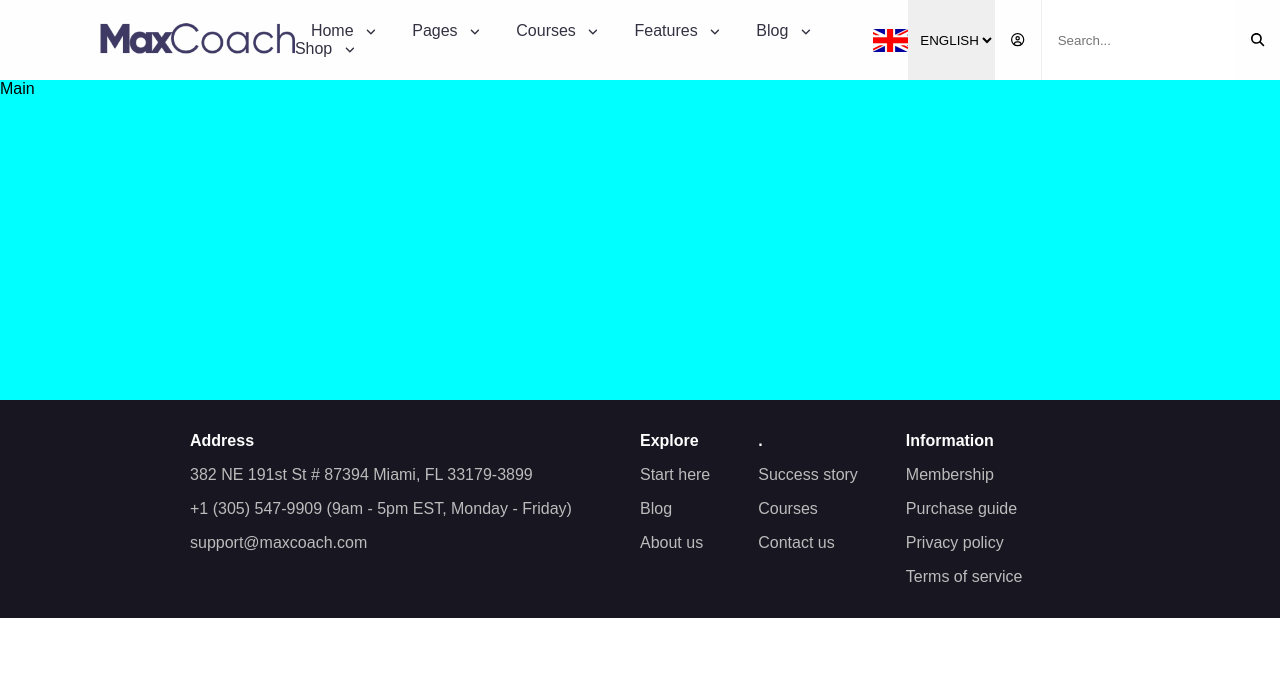
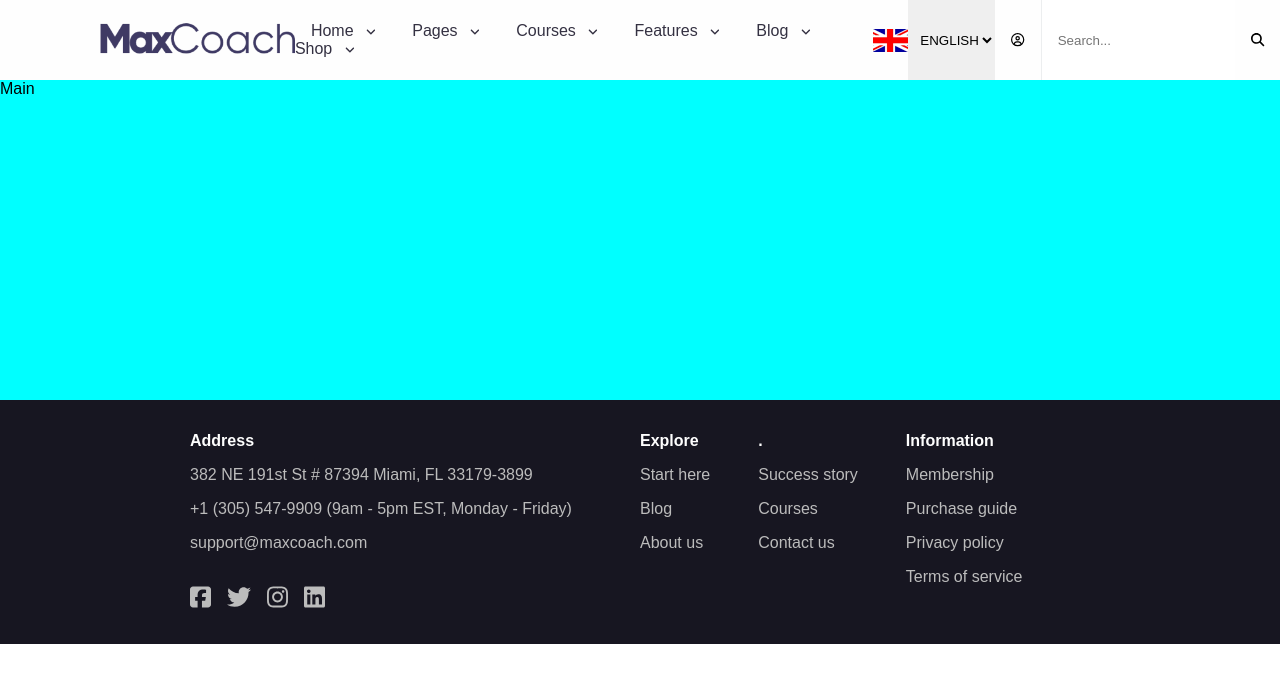
Before and after one commit to Barbarubia/proj-html-vuejs, a Vue app: page / in a window 1280 px wide. Shown: the top 682 px of the page. Built offline with nearby package versions, Linux system fonts and the light colour scheme.

Commit message:
Aggiunti link socials con icone brands

```diff
--- a/package.json
+++ b/package.json
@@ -9,6 +9,7 @@
   },
   "dependencies": {
     "@fortawesome/fontawesome-svg-core": "^6.1.1",
+    "@fortawesome/free-brands-svg-icons": "^6.1.1",
     "@fortawesome/free-regular-svg-icons": "^6.1.1",
     "@fortawesome/free-solid-svg-icons": "^6.1.1",
     "@fortawesome/vue-fontawesome": "^2.0.6",
--- a/src/components/FooterMaxCoach.vue
+++ b/src/components/FooterMaxCoach.vue
@@ -7,6 +7,7 @@
               <li v-for="element in objContacts" :key="element">{{ element }}</li>
           </ul>
           <div class="links-socials">
+            <a v-for="social in arrLinksSocials" :key="social.name" :href="social.href"><font-awesome-icon :icon="'fa-brands ' + social.icon" /></a>
           </div>
         </div>
         <div class="column">
@@ -33,6 +34,28 @@ export default {
         telephone: '+1 (305) 547-9909 (9am - 5pm EST, Monday - Friday)',
         eMail: 'support@maxcoach.com'
       },
+      arrLinksSocials: [
+        {
+          name: 'Facebook',
+          href: '#',
+          icon: 'fa-facebook-square'
+        },
+        {
+          name: 'Twitter',
+          href: '#',
+          icon: 'fa-twitter'
+        },
+        {
+          name: 'Instagram',
+          href: '#',
+          icon: 'fa-instagram'
+        },
+        {
+          name: 'Linkedin',
+          href: '#',
+          icon: 'fa-linkedin'
+        }
+      ],
       arrLinksFooter: [
         {
           category: 'Explore',
@@ -131,6 +154,15 @@ footer {
           color: $cc-silver;
         }
       }
+      .links-socials {
+        margin-top: 2rem;
+        font-size: 1.5rem;
+        display: flex;
+        gap: 1rem;
+        a {
+          color: $cc-silver;
+        }
+      }
     }
   }
 }
--- a/src/main.js
+++ b/src/main.js
@@ -7,12 +7,13 @@ import { library } from '@fortawesome/fontawesome-svg-core'
 /* import specific icons */
 import { faAngleDown, faMagnifyingGlass } from '@fortawesome/free-solid-svg-icons'
 import { faCircleUser } from '@fortawesome/free-regular-svg-icons'
+import { faFacebookSquare, faTwitter, faInstagram, faLinkedin } from '@fortawesome/free-brands-svg-icons'
 
 /* import font awesome icon component */
 import { FontAwesomeIcon } from '@fortawesome/vue-fontawesome'
 
 /* add icons to the library */
-library.add(faAngleDown, faCircleUser, faMagnifyingGlass)
+library.add(faAngleDown, faCircleUser, faMagnifyingGlass, faFacebookSquare, faTwitter, faInstagram, faLinkedin)
 
 /* add font awesome icon component */
 Vue.component('font-awesome-icon', FontAwesomeIcon)
```
Also changed, not shown: 1 other file (tests, documents, lock files or other folders).
